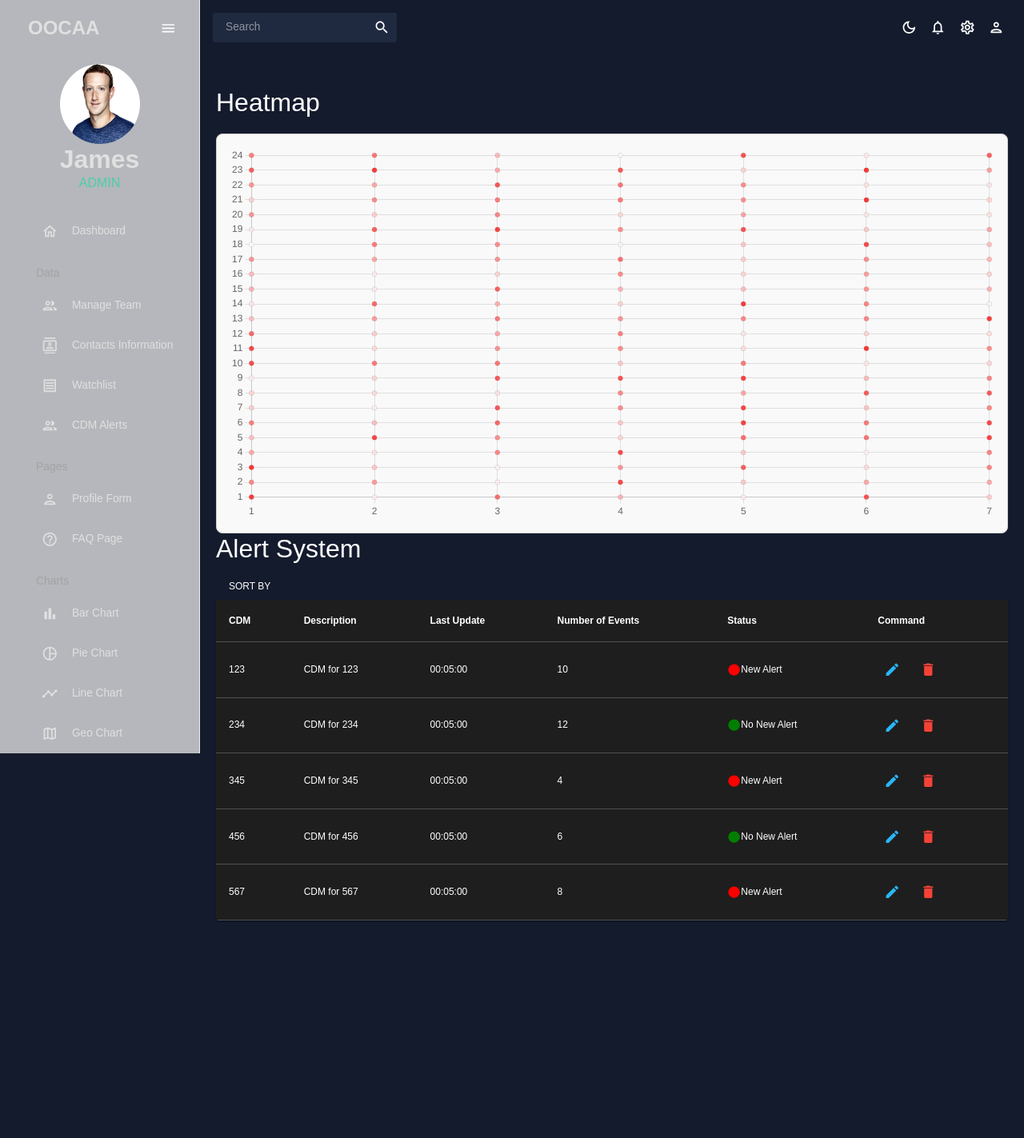
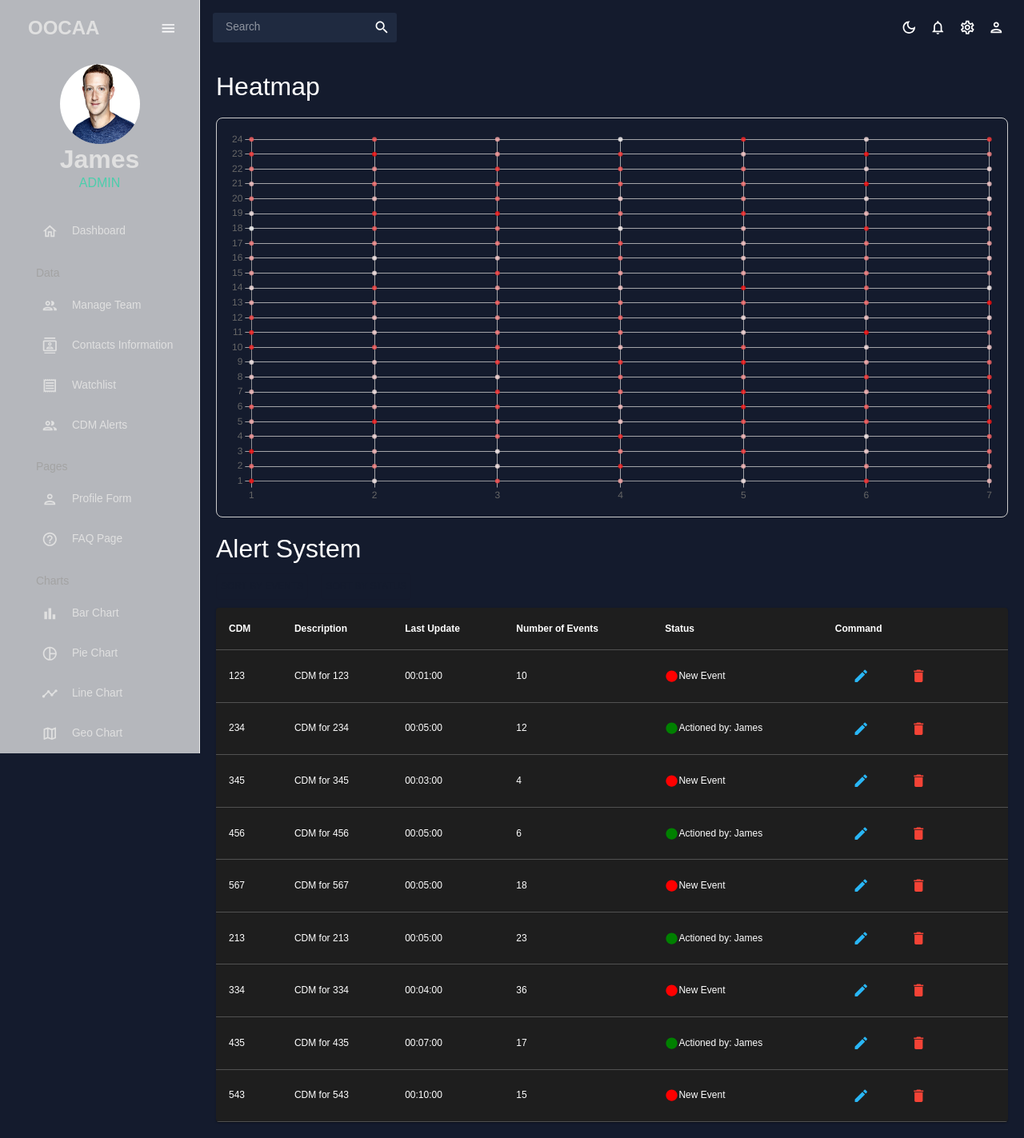
Before and after one commit to anmol02singh/OOCAA-UI, a React (Create React App) app: page /alertsystem in a window 1280 px wide. Shown: the whole page at 80% size. Before the commit the page ends 1171 px from the top, so only its background shows below. Built offline with nearby package versions, Linux system fonts and the light colour scheme; no server answers.

Commit message:
KAN-25: Made heatmap, and responsive table

```diff
--- a/src/components/HeatMap.tsx
+++ b/src/components/HeatMap.tsx
@@ -6,17 +6,22 @@ import { Box } from "@mui/material";
 
 ChartJS.register(LinearScale, PointElement, Tooltip);
 
+type HeatMapData = {
+  x: number;
+  y: number;
+  value: number;
+};
+
 const generateHeatmapData = () => {
-  // Example heatmap data
-  const data = [];
-  const rows = 24; // Number of rows
-  const cols = 7; // Number of columns
+  const data: HeatMapData[] = [];
+  const rows = 24;
+  const cols = 7;
   for (let x = 1; x <= cols; x++) {
     for (let y = 1; y <= rows; y++) {
       data.push({
         x,
         y,
-        value: Math.floor(Math.random() * 100), // Random value between 0 and 100
+        value: Math.floor(Math.random() * 50), // Random value between 0 and 50
       });
     }
   }
@@ -30,10 +35,10 @@ const Heatmap = () => {
     datasets: [
       {
         label: "Heatmap",
-        data: data.map(({ x, y, value }) => ({ x, y, r: value / 2 })), // Scale the radius
+        data: data.map(({ x, y, value }) => ({ x, y, r: value / 2 })), // Scale radius based on values
         backgroundColor: data.map(
           ({ value }) =>
-            `rgba(255, ${255 - value * 2.5}, ${255 - value * 2.5}, 0.8)`
+            `rgba(255, ${255 - value * 5}, ${255 - value * 5}, 0.8)`
         ),
         borderWidth: 1,
         borderColor: "rgba(0, 0, 0, 0.1)",
@@ -49,10 +54,18 @@ const Heatmap = () => {
         type: "linear",
         position: "bottom",
         ticks: { stepSize: 1 },
+        grid: {
+          color: "rgba(200, 200, 200, 0.8)",
+          lineWidth: 1,
+        },
       },
       y: {
         type: "linear",
         ticks: { stepSize: 1 },
+        grid: {
+          color: "rgba(200, 200, 200, 0.8)",
+          lineWidth: 1,
+        },
       },
     },
     plugins: {
@@ -74,7 +87,6 @@ const Heatmap = () => {
         padding: 2,
         border: "1px solid #ccc",
         borderRadius: "8px",
-        backgroundColor: "#f9f9f9",
       }}
     >
       <Scatter data={chartData} options={options} />
--- a/src/pages/AlertSystem.tsx
+++ b/src/pages/AlertSystem.tsx
@@ -1,4 +1,4 @@
-import React from "react";
+import React, { useState } from "react";
 import {
   Table,
   TableBody,
@@ -8,78 +8,154 @@ import {
   TableRow,
   Paper,
   Typography,
-  IconButton,
+  Button,
   Stack,
-  Button,
+  Grid2,
 } from "@mui/material";
-import {
-  PlayCircleOutline,
-  PauseCircleOutline,
-  Edit,
-  Delete,
-} from "@mui/icons-material";
+import { Edit, Delete } from "@mui/icons-material";
 import CircleIcon from "@mui/icons-material/Circle";
-// Import the Heatmap component
-import Heatmap from "../components/HeatMap.tsx"; // Adjust the path if Heatmap is in a different folder
+import Heatmap from "../components/HeatMap.tsx";
 
-const rows = [
+const initialRows = [
   {
     name: "123",
     description: "CDM for 123",
-    duration: "00:05:00",
-    latency: 10,
-    status: "New Alert",
+    duration: "00:01:00",
+    events: 10,
+    status: "New Event",
   },
   {
     name: "234",
     description: "CDM for 234",
     duration: "00:05:00",
-    latency: 12,
-    status: "No New Alert",
+    events: 12,
+    status: "Actioned by: James",
   },
   {
     name: "345",
     description: "CDM for 345",
-    duration: "00:05:00",
-    latency: 4,
-    status: "New Alert",
+    duration: "00:03:00",
+    events: 4,
+    status: "New Event",
   },
   {
     name: "456",
     description: "CDM for 456",
     duration: "00:05:00",
-    latency: 6,
-    status: "No New Alert",
+    events: 6,
+    status: "Actioned by: James",
   },
   {
     name: "567",
     description: "CDM for 567",
     duration: "00:05:00",
-    latency: 8,
-    status: "New Alert",
+    events: 18,
+    status: "New Event",
+  },
+  {
+    name: "213",
+    description: "CDM for 213",
+    duration: "00:05:00",
+    events: 23,
+    status: "Actioned by: James",
+  },
+  {
+    name: "334",
+    description: "CDM for 334",
+    duration: "00:04:00",
+    events: 36,
+    status: "New Event",
+  },
+  {
+    name: "435",
+    description: "CDM for 435",
+    duration: "00:07:00",
+    events: 17,
+    status: "Actioned by: James",
+  },
+  {
+    name: "543",
+    description: "CDM for 543",
+    duration: "00:10:00",
+    events: 15,
+    status: "New Event",
   },
 ];
 
 const AlertSystem = () => {
+  const [rows, setRows] = useState(initialRows);
+
   const getStatusColor = (status) => {
-    return status === "New Alert" ? "red" : "green";
+    return status === "New Event" ? "red" : "green";
+  };
+
+  const handleEditClick = (index) => {
+    const updatedRows = [...rows];
+    updatedRows[index].status =
+      updatedRows[index].status == "Actioned by: James"
+        ? "New Event"
+        : "Actioned by: James";
+    setRows(updatedRows);
+  };
+
+  const handleDelete = (index) => {
+    const updatedRows = [...rows];
+    const newRows = [
+      ...updatedRows.slice(0, index),
+      ...updatedRows.slice(index + 1),
+    ];
+    setRows(newRows);
+  };
+
+  const handleSort = () => {
+    const updatedRows = [...rows];
+
+    const sortedRows = updatedRows.sort((a, b) => b.events - a.events);
+
+    setRows(sortedRows);
+  };
+
+  const handleStatusSort = () => {
+    const updatedRows = [...rows];
+
+    const sortedByStatus = updatedRows.sort((a, b) =>
+      b.status.localeCompare(a.status)
+    );
+
+    setRows(sortedByStatus);
   };
 
   return (
     <div style={{ padding: "20px" }}>
-      <Typography
-        variant="h2"
-        sx={{ paddingBottom: "20px", paddingTop: "20px" }}
-      >
+      <Typography variant="h2" sx={{ paddingBottom: "20px" }}>
         Heatmap
       </Typography>
-      {/* Add Heatmap below the table */}
       <Heatmap />
 
-      <Typography variant="h2" gutterBottom>
+      <Typography variant="h2" gutterBottom sx={{ paddingTop: "20px" }}>
         Alert System
       </Typography>
-      <Button variant="Text">Sort By</Button>
+      <Grid2 container spacing={2}>
+        <Grid2>
+          <Button
+            variant="outlined"
+            sx={{ padding: "5px", marginBottom: "10px" }}
+            onClick={() => handleSort()}
+          >
+            Sort By Events
+          </Button>
+        </Grid2>
+
+        <Grid2>
+          <Button
+            variant="outlined"
+            sx={{ padding: "5px", marginBottom: "10px" }}
+            onClick={() => handleStatusSort()}
+          >
+            Sort By Status
+          </Button>
+        </Grid2>
+      </Grid2>
       <TableContainer component={Paper}>
         <Table>
           <TableHead>
@@ -110,7 +186,7 @@ const AlertSystem = () => {
                 <TableCell>{row.name}</TableCell>
                 <TableCell>{row.description}</TableCell>
                 <TableCell>{row.duration}</TableCell>
-                <TableCell>{row.latency}</TableCell>
+                <TableCell>{row.events}</TableCell>
                 <TableCell>
                   <Stack direction="row" alignItems="center" spacing={1}>
                     <CircleIcon
@@ -122,12 +198,12 @@ const AlertSystem = () => {
                 </TableCell>
                 <TableCell>
                   <Stack direction="row" spacing={1}>
-                    <IconButton color="info">
+                    <Button color="info" onClick={() => handleEditClick(index)}>
                       <Edit />
-                    </IconButton>
-                    <IconButton color="error">
+                    </Button>
+                    <Button color="error" onClick={() => handleDelete(index)}>
                       <Delete />
-                    </IconButton>
+                    </Button>
                   </Stack>
                 </TableCell>
               </TableRow>
```
